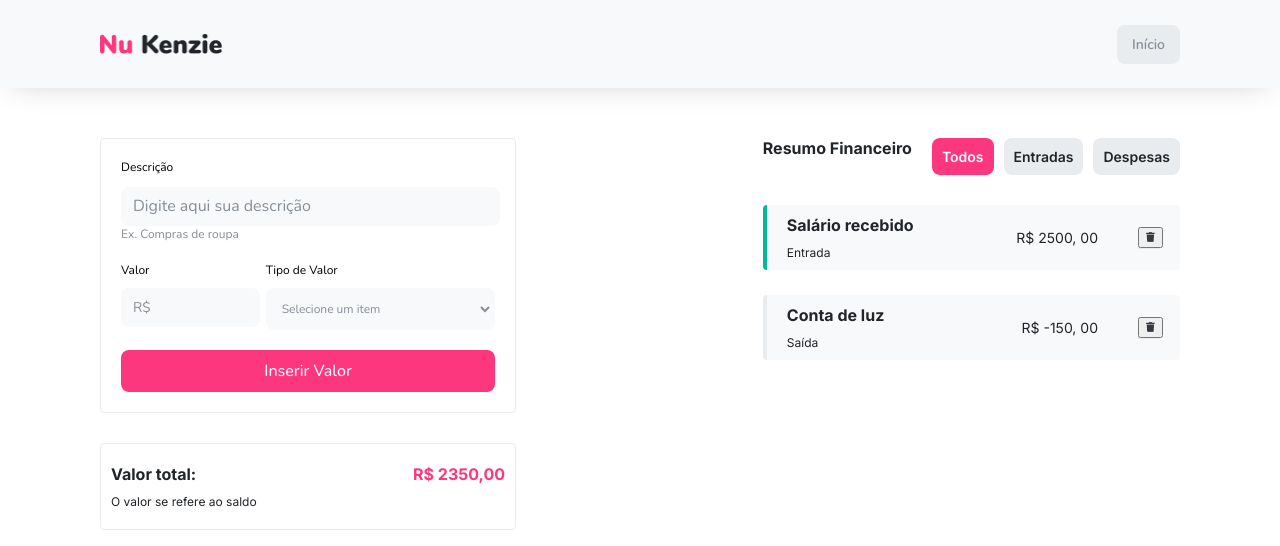
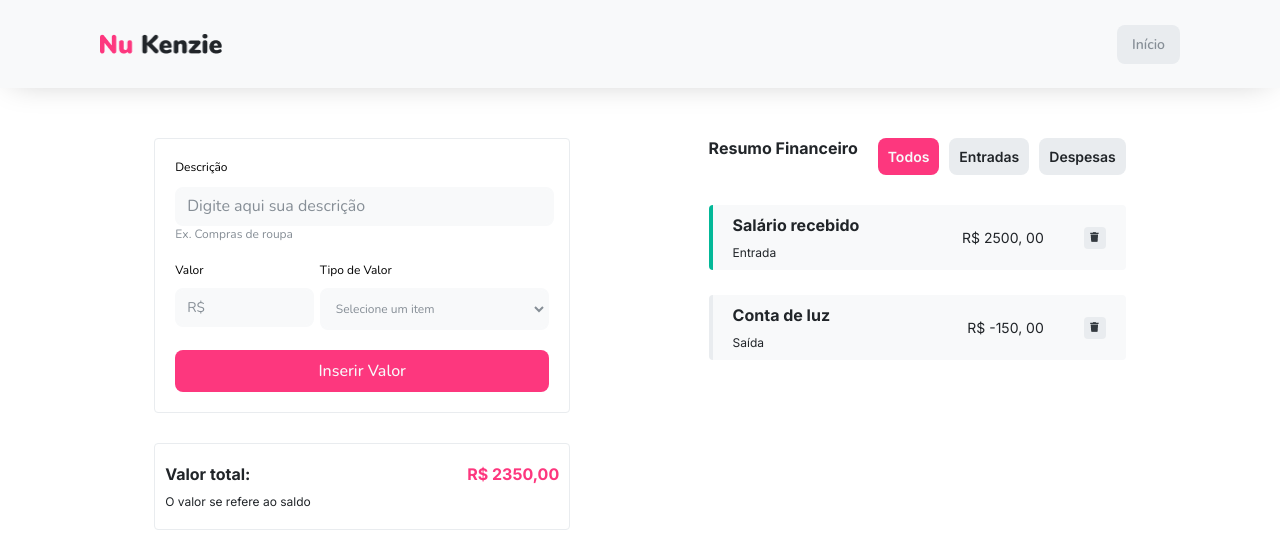
Before and after one commit to Kenzie-Academy-Brasil-Developers/react-entrega-s1-nu-kenzie-gabrielamarchiori-5, a React (Vite) app: page / in a window 1280 px wide. Shown: the top 546 px of the page. Built offline with nearby package versions, Linux system fonts and the light colour scheme.

Commit message:
main: finish css

```diff
--- a/src/App.css
+++ b/src/App.css
@@ -65,7 +65,7 @@
 
   .App-main {
     display: flex;
-    justify-content: space-between;
+    justify-content: space-around;
     flex-direction: row;
     margin: 50px 100px;
   }
--- a/src/Components/List/style.css
+++ b/src/Components/List/style.css
@@ -103,10 +103,13 @@
     margin-right: 20px;
 }
 
-.trash {
+.trash button {
     width: 22px;
     height: 22px;
+
     background-color: var(--color-grey-2);
+    border: transparent;
+    border-radius: var(--radius-1);
 }
 
 .landing-page {
```
